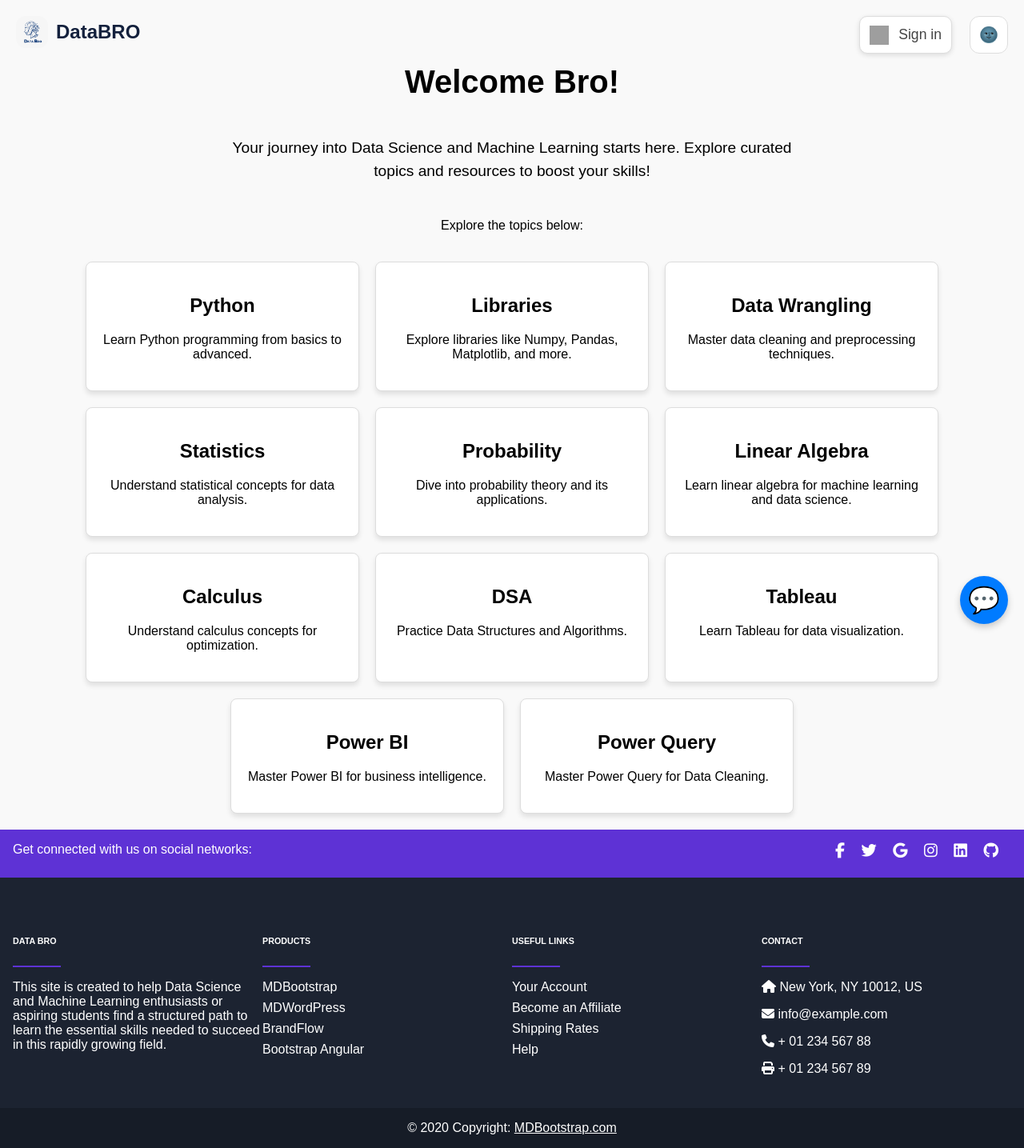
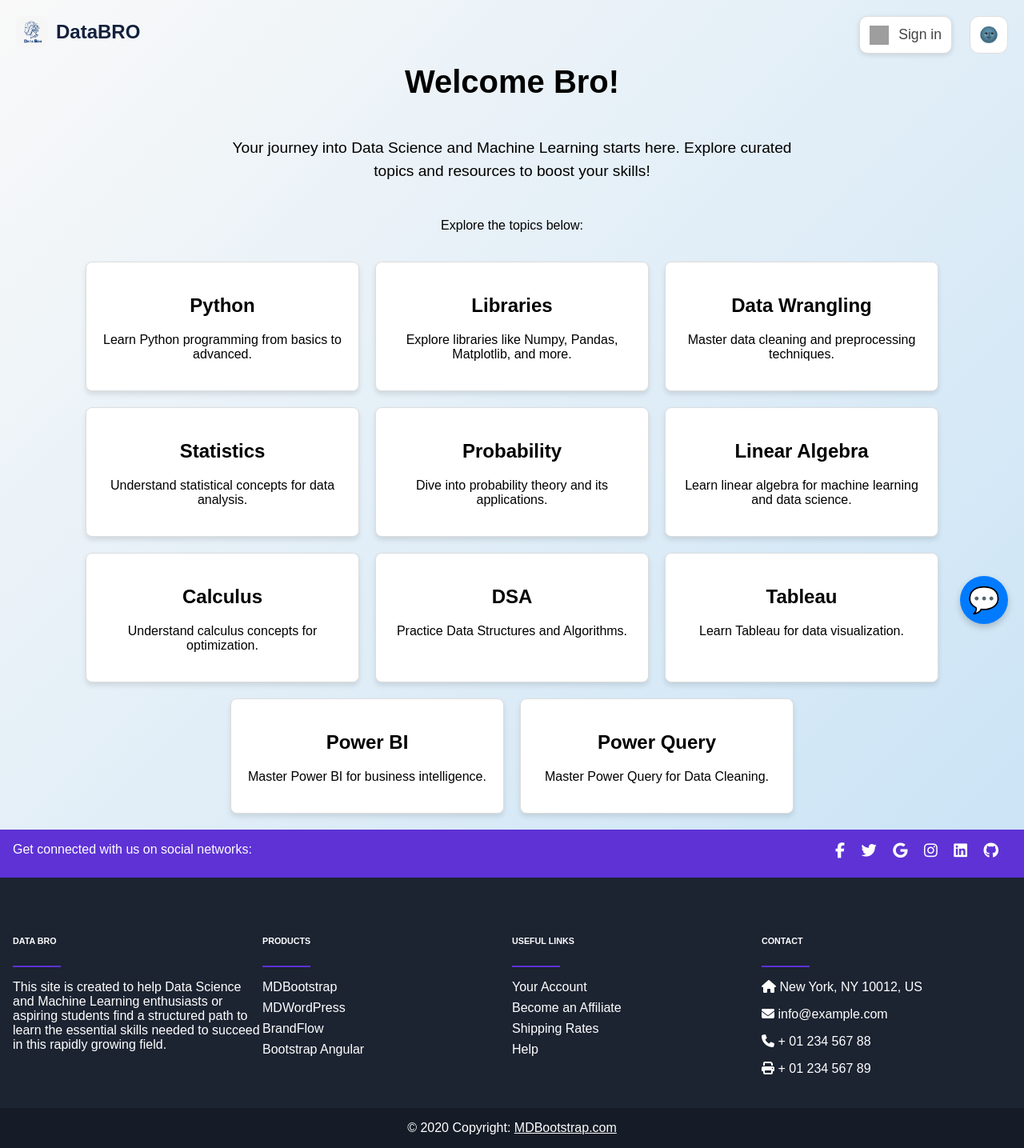
Before and after one commit to Nivin24/DataBRO, a Flask app: page / in a window 1280 px wide. Shown: the whole page at 80% size. Run offline with Flask 3, Linux system fonts and the light colour scheme; grey boxes are pictures that could not be loaded.

Commit message:
Update home.html

```diff
--- a/templates/home.html
+++ b/templates/home.html
@@ -17,6 +17,7 @@
     <style>
         :root {
             --bg-color: #f9f9f9;
+            --bg-gradient: linear-gradient(135deg, #f9f9f9 0%, #c3e0f5 100%);
             --text-color: #000;
             --card-bg-color: #fff;
             --card-border-color: #ddd;
```
